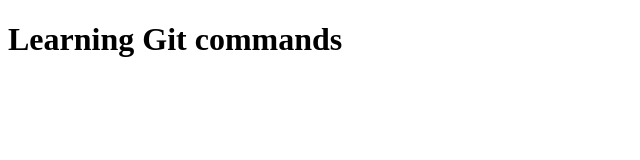
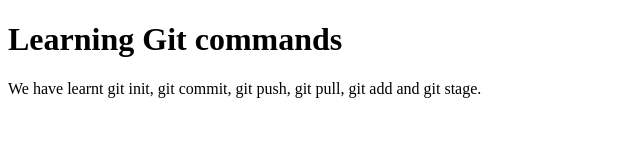
Before and after one commit to MagmaX2/gittest, a plain HTML site: page index.html in a window 1280 px wide. Shown: the whole page, without its empty margins (0-640 px from the left). Drawn offline with Linux system fonts and the light colour scheme.

Commit message:
updated index.html

```diff
--- a/index.html
+++ b/index.html
@@ -7,5 +7,6 @@
 </head>
 <body>
     <h1>Learning Git commands</h1>
+    <p>We have learnt git init, git commit, git push, git pull, git add and git stage.</p>
 </body>
 </html>
```
